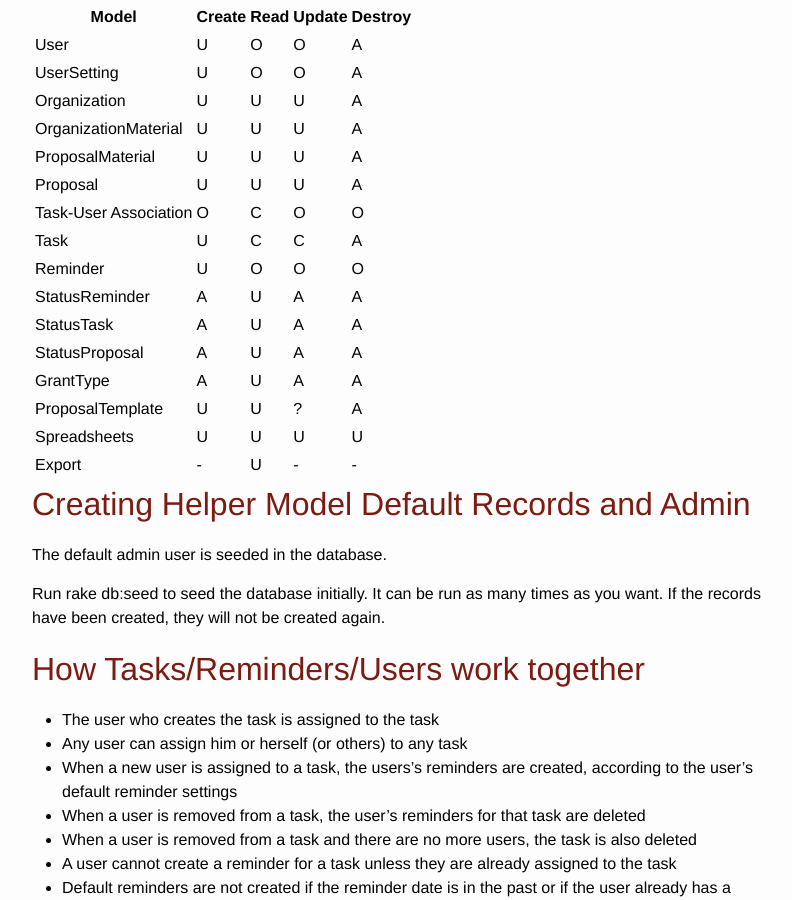
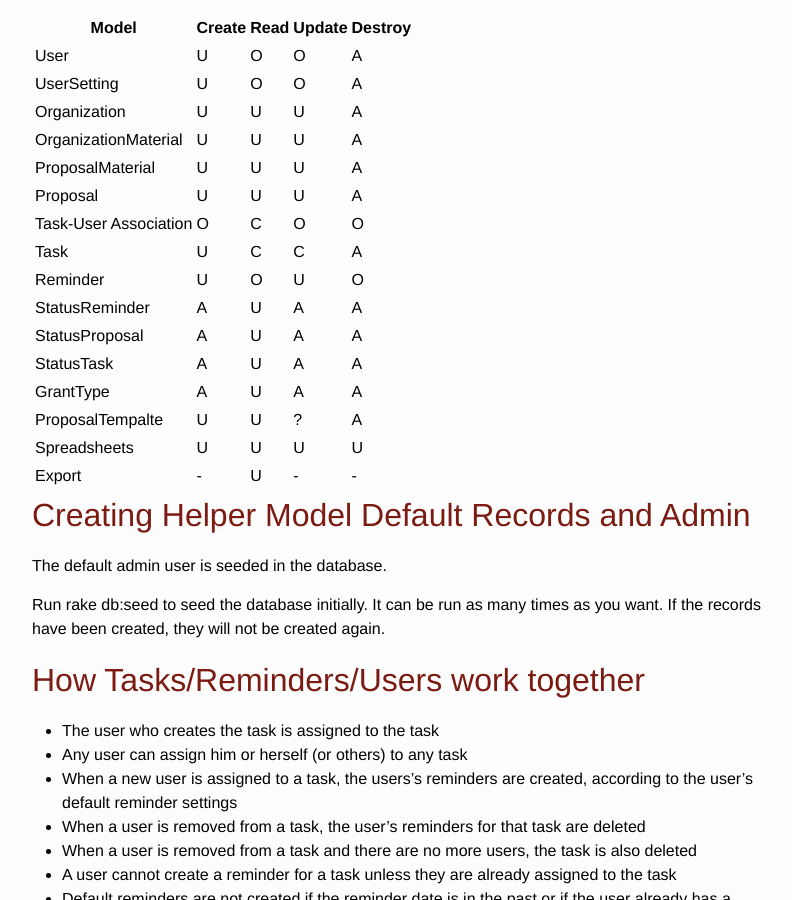
Before and after one commit to Gmfholley/Gmfholley, a Jekyll site: the page built from _posts/2015-08-04-finishing-up-grant-tracker.md, in a window 1280 px wide and 900 px high, scrolled down 5111 px. Shown: the whole window, without its empty margins (238-1030 px from the left). Built offline with Jekyll 4.4.1, drawn with Linux system fonts in a browser that asks for light colours; Markdown is read by kramdown in place of the engine named in the settings.

Commit message:
Updates tables.  Ugh.

```diff
--- a/_posts/2015-08-04-finishing-up-grant-tracker.md
+++ b/_posts/2015-08-04-finishing-up-grant-tracker.md
@@ -196,39 +196,161 @@ Any User can Read objects (whether they belong to them or not) from the followin
  - StatusTask
  - StatusProposal
 
-| Key to Table |    |
-|---------|---------|
-| Model | Symbol|
-|-------|-------|
-| Any User  | U     |
-| Collaborating User | C |
-| Owning User | O |
-| Admin | A |
-
+Key to Table
+<table>
+  <thead>
+    <tr>
+      <th>Model</th>
+      <th>Symbol</th>
+    </tr>
+  </thead>
+  <tbody>
+    <tr>
+      <td>Any User</td>
+      <td>U</td>
+    </tr>
+    <tr>
+      <td>Collaborating User</td>
+      <td>C</td>
+    </tr>
+    <tr>
+      <td>Owning User</td>
+      <td>O</td>
+    </tr>
+    <tr>
+      <td>Admin</td>
+      <td>A</td>
+    </tr>
+  </tbody>
+</table>
 
 These permissions are cascading.  So if Any User can do it, so can a Collaborating User, an Owning User, and an Admin.  But if A Collaborating User can do it, Any User cannot.
 
-
-| Model                                 | Create | Read | Update | Destroy |
-| --------------------------------------|--------|------|--------|---------|
-|User                                   |  U     |  O     |   O     |    A      |
-|UserSetting                            |  U     |  O     |   O     |    A      |
-|Organization                           |  U     |  U     |   U     |    A      |
-|OrganizationMaterial                   |  U     |  U     |   U     |    A      |
-|ProposalMaterial                       |  U     |  U     |   U     |    A      |
-|Proposal                               |  U     |  U     |   U     |    A      |
-|Task-User Association                  |  O     |  C     |   O     |    O      |
-|Task                                   |  U     |  C     |   C     |    A      |
-|Reminder                               |  U     |  O     |   O     |    O      |
-|StatusReminder                         |  A     |  U     |   A     |    A      |
-|StatusTask                             |  A     |  U     |   A     |    A      |
-|StatusProposal                         |  A     |  U     |   A     |    A      |
-|GrantType                              |  A     |  U     |   A     |    A      |
-|ProposalTemplate                       |  U     |  U     |   ?     |    A      |
-|Spreadsheets                           |  U     |  U     |   U     |    U      |
-|Export                                 |  -     |  U     |   -     |    -      |
-
-
+<table>
+  <thead>
+    <tr>
+      <th>Model</th>
+      <th>Create</th>
+      <th>Read</th>
+      <th>Update</th>
+      <th>Destroy</th>
+    </tr>
+  </thead>
+  <tbody>
+    <tr>
+      <td>User</td>
+      <td>U</td>
+      <td>O</td>
+      <td>O</td>
+      <td>A</td>
+    </tr>
+    <tr>
+      <td>UserSetting</td>
+      <td>U</td>
+      <td>O</td>
+      <td>O</td>
+      <td>A</td>
+    </tr>
+    <tr>
+      <td>Organization</td>
+      <td>U</td>
+      <td>U</td>
+      <td>U</td>
+      <td>A</td>
+    </tr>
+    <tr>
+      <td>OrganizationMaterial</td>
+      <td>U</td>
+      <td>U</td>
+      <td>U</td>
+      <td>A</td>
+    </tr>
+    <tr>
+      <td>ProposalMaterial</td>
+      <td>U</td>
+      <td>U</td>
+      <td>U</td>
+      <td>A</td>
+    </tr>
+    <tr>
+      <td>Proposal</td>
+      <td>U</td>
+      <td>U</td>
+      <td>U</td>
+      <td>A</td>
+    </tr>
+    <tr>
+      <td>Task-User Association</td>
+      <td>O</td>
+      <td>C</td>
+      <td>O</td>
+      <td>O</td>
+    </tr>
+    <tr>
+      <td>Task</td>
+      <td>U</td>
+      <td>C</td>
+      <td>C</td>
+      <td>A</td>
+    </tr>
+    <tr>
+      <td>Reminder</td>
+      <td>U</td>
+      <td>O</td>
+      <td>U</td>
+      <td>O</td>
+    </tr>
+    <tr>
+      <td>StatusReminder</td>
+      <td>A</td>
+      <td>U</td>
+      <td>A</td>
+      <td>A</td>
+    </tr>
+    <tr>
+      <td>StatusProposal</td>
+      <td>A</td>
+      <td>U</td>
+      <td>A</td>
+      <td>A</td>
+    </tr>
+    <tr>
+      <td>StatusTask</td>
+      <td>A</td>
+      <td>U</td>
+      <td>A</td>
+      <td>A</td>
+    </tr>
+    <tr>
+      <td>GrantType</td>
+      <td>A</td>
+      <td>U</td>
+      <td>A</td>
+      <td>A</td>
+    </tr>
+    <tr>
+      <td>ProposalTempalte</td>
+      <td>U</td>
+      <td>U</td>
+      <td>?</td>
+      <td>A</td>
+    </tr>
+    <tr>
+      <td>Spreadsheets</td>
+      <td>U</td>
+      <td>U</td>
+      <td>U</td>
+      <td>U</td>
+    </tr>
+    <tr>
+      <td>Export</td>
+      <td>-</td>
+      <td>U</td>
+      <td>-</td>
+      <td>-</td>
+    </tr>
+  </tbody>
+</table>
 
 ## Creating Helper Model Default Records and Admin
 
```
